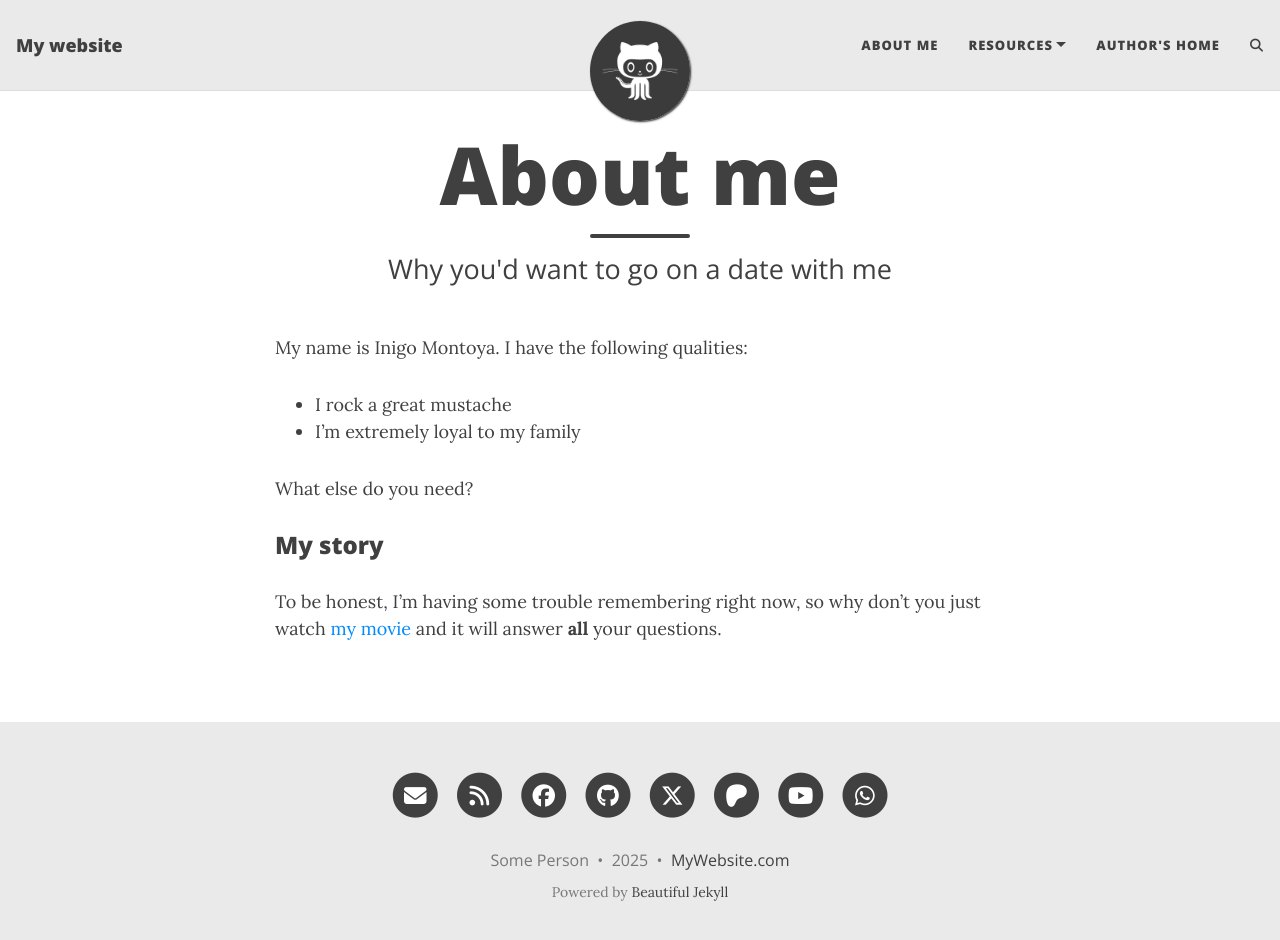
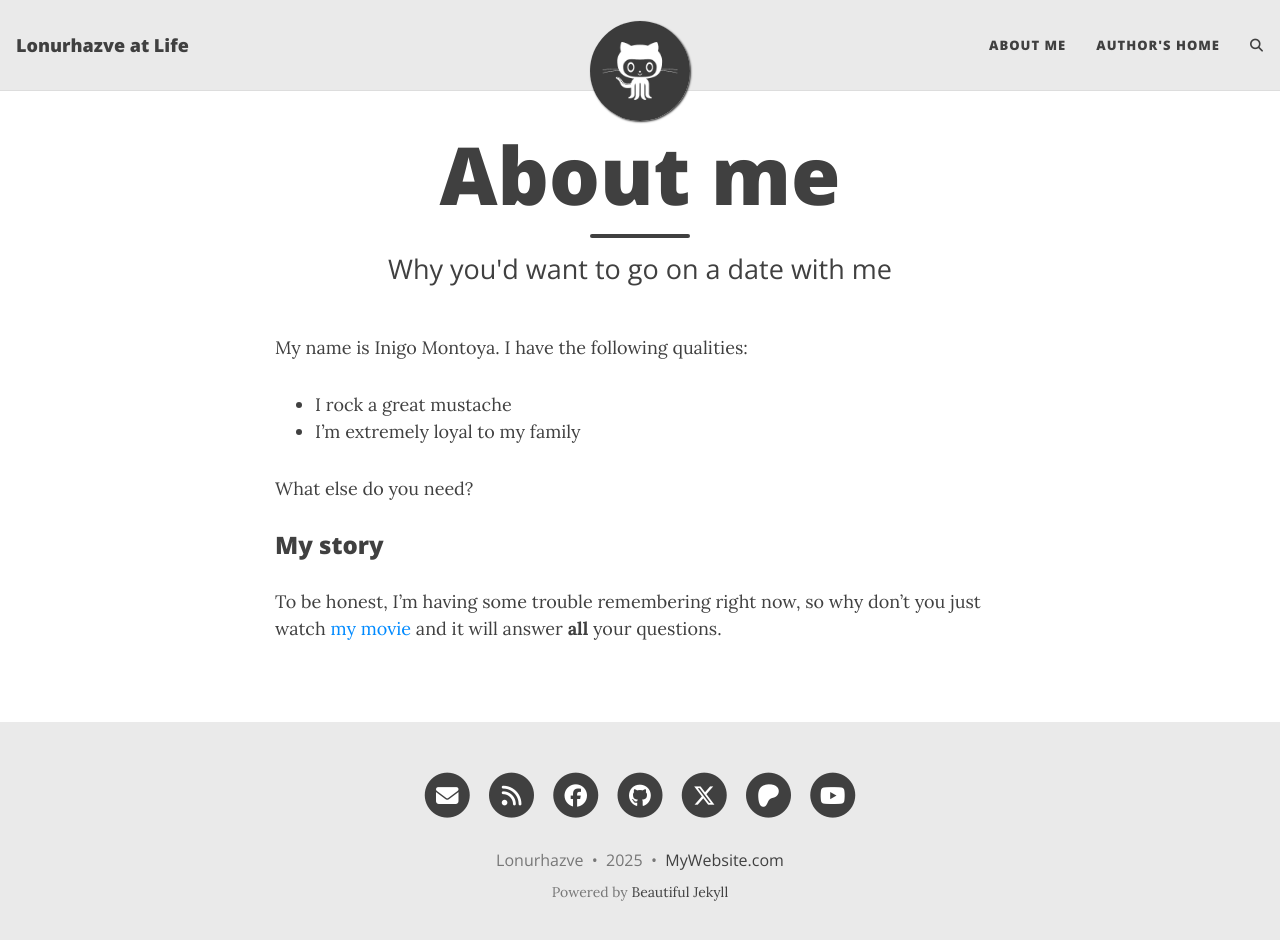
Before and after one commit to lonurhazve/lonurhazve.github.io, a Jekyll site: the page built from aboutme.md, in a window 1280 px wide and 953 px high. Shown: the top 940 px of the window. Built offline with Jekyll 4.4.1, drawn with Linux system fonts in a browser that asks for light colours; comment, search, counter and statistics services are not loaded; some of the changed lines change nothing that is shown.

Commit message:
Update _config.yml

```diff
--- a/_config.yml
+++ b/_config.yml
@@ -10,10 +10,10 @@
 ############################
 
 # Name of website
-title: My website
+title: Lonurhazve at Life
 
 # Your name to show in the footer
-author: Some Person
+author: Lonurhazve
 
 ###############################################
 # --- List of links in the navigation bar --- #
@@ -21,10 +21,10 @@
 
 navbar-links:
   About Me: "aboutme"
-  Resources:
-    - Beautiful Jekyll: "https://beautifuljekyll.com"
-    - Learn markdown: "https://www.markdowntutorial.com/"
-  Author's home: "https://deanattali.com"
+  #Resources:
+  #  - Beautiful Jekyll: "https://beautifuljekyll.com"
+  #  - Learn markdown: "https://www.markdowntutorial.com/"
+  Author's home: "https://lonurhazve.github.io"
 
 ################
 # --- Logo --- #
@@ -50,14 +50,14 @@
 # You can change the order that they show up on the page by changing the order here.
 # Uncomment the links you want to show and add your information to each one.
 social-network-links:
-  email: "someone@example.com"
+  email: "lonurhazve@gmail.com"
   rss: true  # remove this line if you don't want to show an RSS link at the bottom
-  facebook: deanattali
-  github: daattali
-  twitter: daattali
-  patreon: DeanAttali
-  youtube: "@daattali"
-  whatsapp: 15551212
+  facebook: lonurhazve
+  github: lonurhazve
+  twitter: lonurhazve
+  patreon: lonurhazve
+  youtube: "@lonurhazve"
+  #whatsapp: 15551212
 #  medium: yourname
 #  reddit: yourname or r/yoursubreddit
 #  linkedin: daattali
@@ -258,7 +258,7 @@
 #################################################################################
 
 # Output options (more information on Jekyll's site)
-timezone: "America/Toronto"
+timezone: "Malaysia/Kuala_Lumpur"
 markdown: kramdown
 highlighter: rouge
 permalink: /:year-:month-:day-:title/
```
